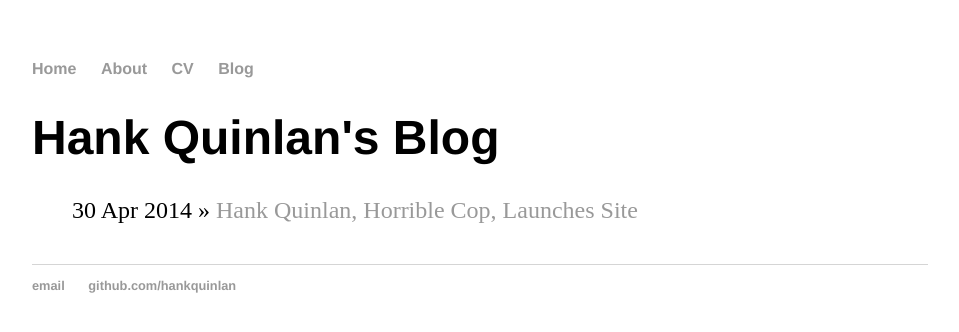
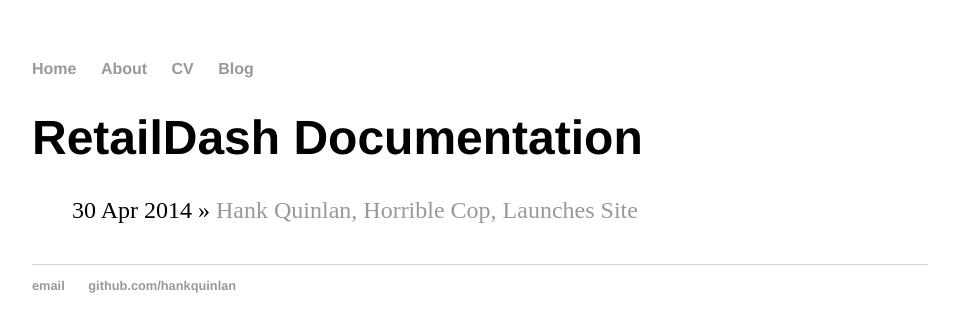
Before and after one commit to deepakverma256/deepakverma256.github.io, a Jekyll site: the page built from blog/index.html, in a window 1280 px wide. Shown: the top 332 px of the page, without its empty margins (160-1119 px from the left). Built offline with Jekyll 4.4.1, drawn with Linux system fonts in a browser that asks for light colours.

Commit message:
Update index.html

```diff
--- a/blog/index.html
+++ b/blog/index.html
@@ -1,6 +1,6 @@
 ---
 layout: default
-title: Hank Quinlan's Blog
+title: RetailDash Documentation
 ---
 	<h1>{{ page.title }}</h1>
 	<ul class="posts">
```
